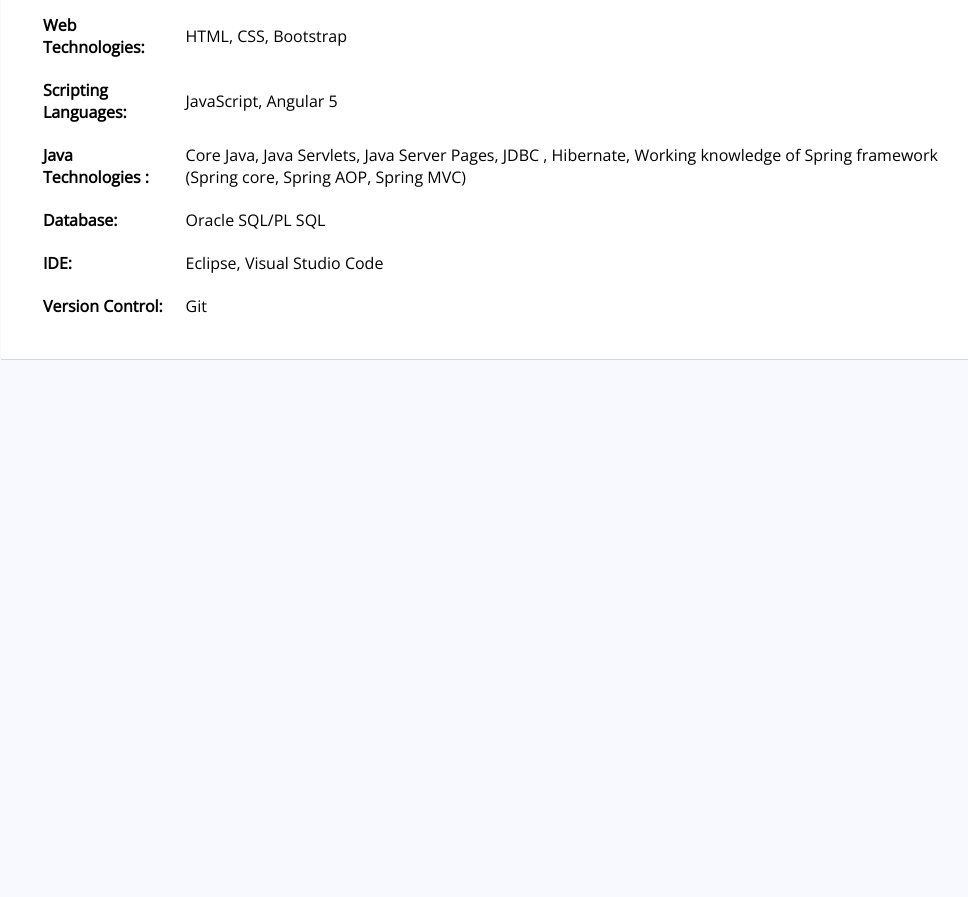
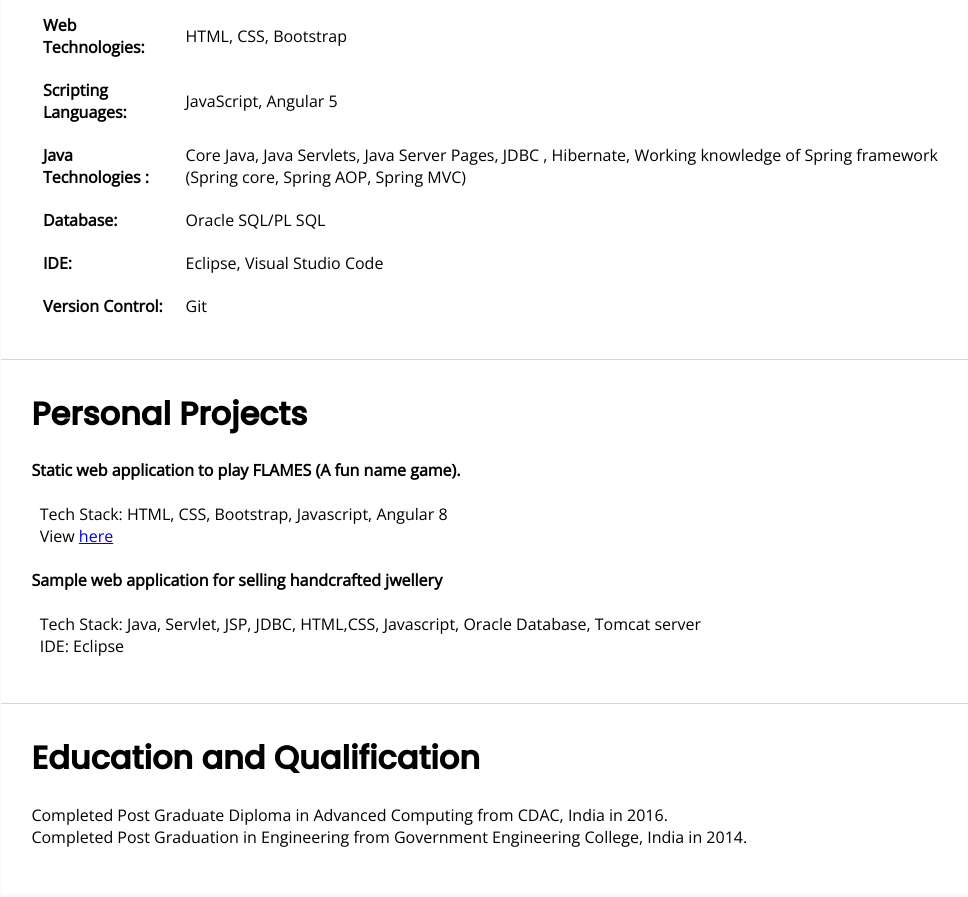
Before and after one commit to mariet003/OnlineResume, a plain HTML site: page index.html in a window 1280 px wide. Shown: the part 579-1476 px from the top of the page, without its empty margins (133-1101 px from the left). Before the commit the page ends 947 px from the top, so only its background shows below. Drawn offline with nearby package versions, Linux system fonts and the light colour scheme.

Commit message:
Added projects and education section

```diff
--- a/css/styles.css
+++ b/css/styles.css
@@ -2,6 +2,7 @@
 *{
     box-sizing: border-box;
 }
+
 body{
 
     background-color: #F8F8FF;
@@ -64,12 +65,12 @@
     border-bottom: 1px solid rgb(216, 214, 214);
 }
 
-#aboutMe h1,#technicalSkills h1{
+#aboutMe h1,#technicalSkills h1, #personalProjects h1,#education h1{
     font-family: 'Poppins', sans-serif;
     margin-top: 0;
 }
 
-#aboutMe p{
+#aboutMe p,#personalProjects p,#education p{
     font-family: 'Open Sans', sans-serif;
 }
 
@@ -92,3 +93,21 @@
     padding:1%;
 
 }
+
+#personalProjects{
+
+    background-color: white;
+    width:80%;
+    margin: auto;
+    padding:30px;
+    border-bottom: 1px solid rgb(216, 214, 214);
+
+}
+
+#education{
+    background-color: white;
+    width:80%;
+    margin: auto;
+    padding:30px;
+
+}
--- a/index.html
+++ b/index.html
@@ -30,7 +30,7 @@
         <div id="aboutMe">
             <h1>About Me</h1>
             <p>
-                I am extremely passionate aboutMe coding and eager to learn new technologies
+                I am extremely passionate about coding and eager to learn new technologies
                 and now keen to secure a new role as Graduate/Junior developer in a company
                 that makes best use of existing skills and experience and can offer development
                 training, project based learning and opportunities to advance in career.
@@ -68,5 +68,26 @@
             </table>
         </div>
 
+        <div id="personalProjects">
+            <h1>Personal Projects</h1>
+            <p>
+                <b>Static web application to play FLAMES (A fun name game).</b><br><br>
+                &nbsp;&nbsp;Tech Stack: HTML, CSS, Bootstrap, Javascript, Angular 8 <br>
+                &nbsp;&nbsp;View <a href="https://mariet003.github.io/FlamesWebApp/">here</a><br><br>
+
+                <b>Sample web application for selling handcrafted jwellery</b><br><br>
+                &nbsp;&nbsp;Tech Stack: Java, Servlet, JSP, JDBC, HTML,CSS, Javascript, Oracle Database, Tomcat server<br>
+	            &nbsp;&nbsp;IDE: Eclipse
+
+            </p>
+        </div>
+
+        <div id="education">
+            <h1>Education and Qualification</h1>
+            <p>Completed Post Graduate Diploma in Advanced Computing from CDAC, India in 2016.<br>
+               Completed Post Graduation in Engineering from Government Engineering College, India in 2014.
+            </p>
+        </div>
+
     </body>
 </html>
```
